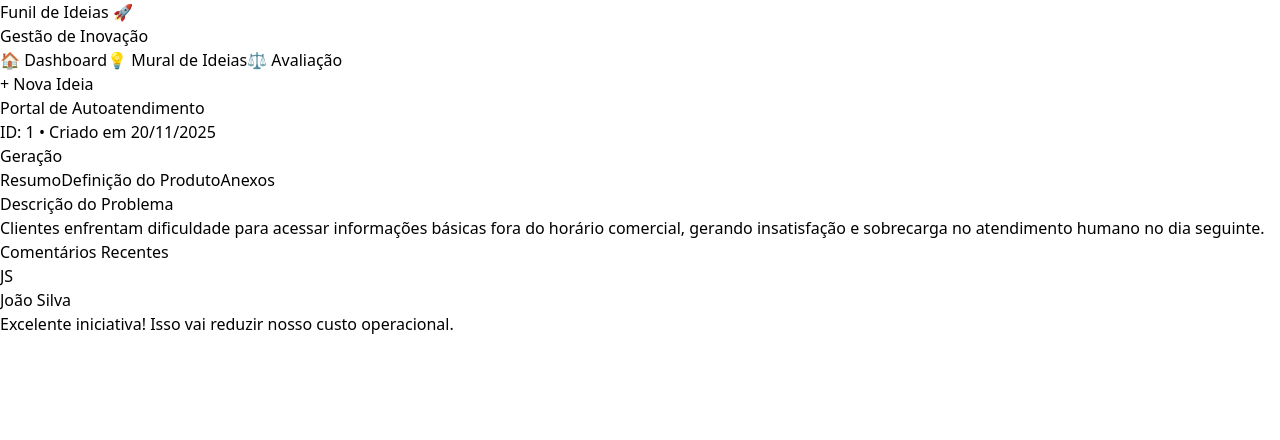
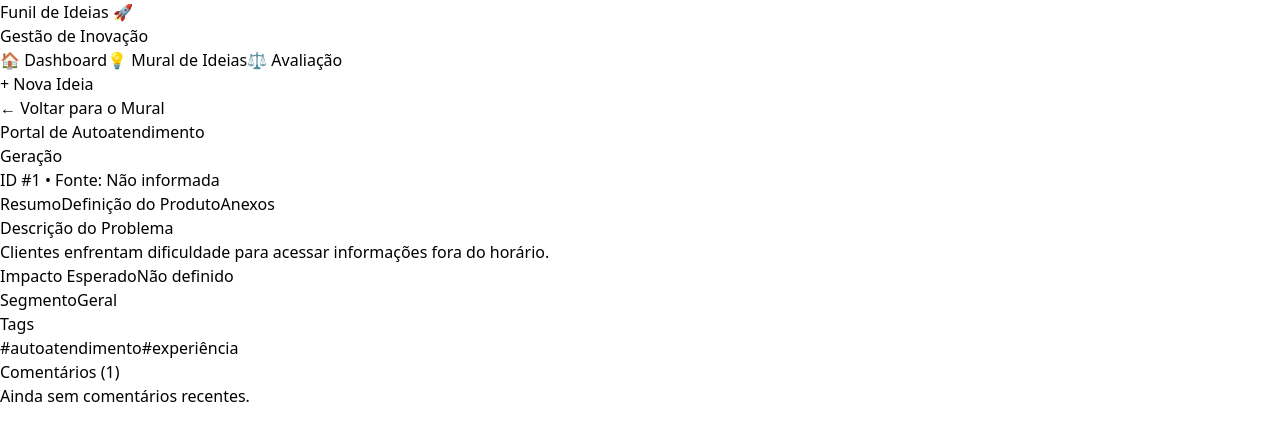
Before and after one commit to victoremanuelfont/plataforma-tecweb, a React (Vite) app in the folder funil-de-ideias/: page /ideias/1 in a window 1280 px wide. Shown: the top 440 px of the page. Built offline with nearby package versions, Linux system fonts and the light colour scheme.

Commit message:
feat: implement dynamic idea details page with context lookup

```diff
--- a/funil-de-ideias/src/pages/DetalhesIdeia.jsx
+++ b/funil-de-ideias/src/pages/DetalhesIdeia.jsx
@@ -1,100 +1,112 @@
-import { useParams } from 'react-router-dom';
+import { useParams, Link } from 'react-router-dom';
 import { useState } from 'react';
+import { useIdeias } from '../context/IdeiasContext'; // <--- 1. Importando a memória
 
 export function DetalhesIdeia() {
-  // Pega o ID da URL (ex: /ideias/1)
   const { id } = useParams();
+  const { ideias } = useIdeias(); // <--- 2. Pegando a lista toda
 
-  // Estado para controlar qual aba está ativa
+  // 3. PROCURANDO A IDEIA CERTA:
+  // "Encontre (find) a ideia onde o ID dela seja igual ao ID da URL"
+  // O Number() é necessário porque a URL sempre traz o número como texto
+  const ideia = ideias.find(i => i.id === Number(id));
+
   const [activeTab, setActiveTab] = useState('resumo');
+
+  // Segurança: Se tentar acessar um ID que não existe
+  if (!ideia) {
+    return <div className="p-10 text-center text-gray-500">Ideia não encontrada! 😕</div>;
+  }
+
+  // Define a cor da etiqueta baseada no status (igual fizemos no Card)
+  const statusColor = ideia.status === 'Aprovada' ? 'bg-green-100 text-green-800'
+                    : ideia.status === 'Rejeitada' ? 'bg-red-100 text-red-800'
+                    : 'bg-blue-100 text-blue-800';
 
   return (
     <div className="p-8">
-      {/* Cabeçalho da Ideia */}
-      <div className="mb-8">
+      {/* Botão Voltar */}
+      <Link to="/ideias" className="text-sm text-gray-500 hover:text-blue-600 mb-4 inline-block">
+        ← Voltar para o Mural
+      </Link>
+
+      {/* Cabeçalho DINÂMICO */}
+      <div className="mb-8 border-b border-gray-200 pb-6">
         <div className="flex justify-between items-start">
           <div>
-            <h1 className="text-3xl font-bold text-gray-800">Portal de Autoatendimento</h1>
-            <p className="text-gray-500 mt-1">ID: {id} • Criado em 20/11/2025</p>
+            <div className="flex items-center gap-3 mb-2">
+               {/* Título Real */}
+               <h1 className="text-3xl font-bold text-gray-800">{ideia.titulo}</h1>
+
+               {/* Status Real */}
+               <span className={`${statusColor} font-bold px-3 py-0.5 rounded-full uppercase text-xs tracking-wide`}>
+                {ideia.status}
+              </span>
+            </div>
+            <p className="text-gray-500 text-sm">ID #{ideia.id} • Fonte: {ideia.fonte || 'Não informada'}</p>
           </div>
-          <span className="bg-blue-100 text-blue-800 font-bold px-4 py-1 rounded-full uppercase text-sm">
-            Geração
-          </span>
         </div>
       </div>
 
-      {/* Navegação em Abas (Tabs) */}
-      <div className="border-b border-gray-200 mb-6">
-        <nav className="flex gap-8">
-          <button
-            onClick={() => setActiveTab('resumo')}
-            className={`pb-4 font-medium transition-colors ${
-              activeTab === 'resumo'
-                ? 'border-b-2 border-blue-600 text-blue-600'
-                : 'text-gray-500 hover:text-gray-700'
-            }`}
-          >
-            Resumo
-          </button>
-          <button
-            onClick={() => setActiveTab('definicao')}
-            className={`pb-4 font-medium transition-colors ${
-              activeTab === 'definicao'
-                ? 'border-b-2 border-blue-600 text-blue-600'
-                : 'text-gray-500 hover:text-gray-700'
-            }`}
-          >
-            Definição do Produto
-          </button>
-          <button
-            onClick={() => setActiveTab('anexos')}
-            className={`pb-4 font-medium transition-colors ${
-              activeTab === 'anexos'
-                ? 'border-b-2 border-blue-600 text-blue-600'
-                : 'text-gray-500 hover:text-gray-700'
-            }`}
-          >
-            Anexos
-          </button>
+      {/* Navegação em Abas */}
+      <div className="mb-6">
+        <nav className="flex gap-8 border-b border-gray-200">
+          <button onClick={() => setActiveTab('resumo')} className={`pb-3 text-sm font-medium border-b-2 ${activeTab === 'resumo' ? 'border-blue-600 text-blue-600' : 'border-transparent text-gray-500'}`}>Resumo</button>
+          <button onClick={() => setActiveTab('definicao')} className={`pb-3 text-sm font-medium border-b-2 ${activeTab === 'definicao' ? 'border-blue-600 text-blue-600' : 'border-transparent text-gray-500'}`}>Definição do Produto</button>
+          <button onClick={() => setActiveTab('anexos')} className={`pb-3 text-sm font-medium border-b-2 ${activeTab === 'anexos' ? 'border-blue-600 text-blue-600' : 'border-transparent text-gray-500'}`}>Anexos</button>
         </nav>
       </div>
 
       {/* Conteúdo das Abas */}
-      <div className="bg-white p-6 rounded-lg shadow-sm border border-gray-200 min-h-[300px]">
+      <div className="bg-white p-8 rounded-xl shadow-sm border border-gray-200 min-h-[400px]">
 
         {activeTab === 'resumo' && (
-          <div>
+          <div className="animate-fade-in">
             <h3 className="text-lg font-bold text-gray-800 mb-4">Descrição do Problema</h3>
-            <p className="text-gray-600 leading-relaxed">
-              Clientes enfrentam dificuldade para acessar informações básicas fora do horário comercial,
-              gerando insatisfação e sobrecarga no atendimento humano no dia seguinte.
+            {/* Descrição Real */}
+            <p className="text-gray-600 leading-relaxed mb-8">
+              {ideia.descricao}
             </p>
 
-            <div className="mt-8 pt-6 border-t border-gray-100">
-              <h4 className="text-sm font-bold text-gray-700 uppercase mb-4">Comentários Recentes</h4>
-              {/* Mock de comentário */}
-              <div className="flex gap-4">
-                <div className="w-10 h-10 rounded-full bg-gray-200 flex items-center justify-center font-bold text-gray-500">
-                  JS
-                </div>
-                <div>
-                  <p className="text-sm font-bold text-gray-900">João Silva</p>
-                  <p className="text-gray-600 text-sm mt-1">Excelente iniciativa! Isso vai reduzir nosso custo operacional.</p>
-                </div>
+            <div className="grid grid-cols-1 md:grid-cols-3 gap-6 mb-8">
+              <div className="bg-gray-50 p-4 rounded-lg border border-gray-100">
+                <span className="block text-xs text-gray-500 uppercase font-bold">Impacto Esperado</span>
+                <span className="font-medium text-gray-800">{ideia.impacto || 'Não definido'}</span>
               </div>
+              <div className="bg-gray-50 p-4 rounded-lg border border-gray-100">
+                <span className="block text-xs text-gray-500 uppercase font-bold">Segmento</span>
+                <span className="font-medium text-gray-800">{ideia.segmento || 'Geral'}</span>
+              </div>
+            </div>
+
+            {/* Tags Reais */}
+            <div className="mb-8">
+               <h4 className="text-sm font-bold text-gray-700 uppercase mb-2">Tags</h4>
+               <div className="flex gap-2">
+                 {ideia.tags?.map((tag, idx) => (
+                   <span key={idx} className="bg-blue-50 text-blue-700 px-2 py-1 rounded text-xs font-semibold">#{tag}</span>
+                 ))}
+               </div>
+            </div>
+
+            <div className="pt-6 border-t border-gray-100">
+              <h4 className="text-sm font-bold text-gray-900 mb-4">Comentários ({ideia.comentarios})</h4>
+              <p className="text-gray-500 italic text-sm">Ainda sem comentários recentes.</p>
             </div>
           </div>
         )}
 
         {activeTab === 'definicao' && (
-          <div className="text-center py-10 text-gray-500">
-            🚧 Formulário de Definição em construção...
+          <div className="text-center py-12">
+            <div className="text-4xl mb-4">🚧</div>
+            <h3 className="text-lg font-medium text-gray-900">Em Construção</h3>
           </div>
         )}
 
         {activeTab === 'anexos' && (
-          <div className="text-center py-10 text-gray-500">
-            📎 Nenhum anexo adicionado ainda.
+          <div className="text-center py-12 border-2 border-dashed border-gray-200 rounded-lg">
+            <div className="text-4xl mb-4">📎</div>
+            <h3 className="text-lg font-medium text-gray-900">Nenhum anexo</h3>
           </div>
         )}
 
```
